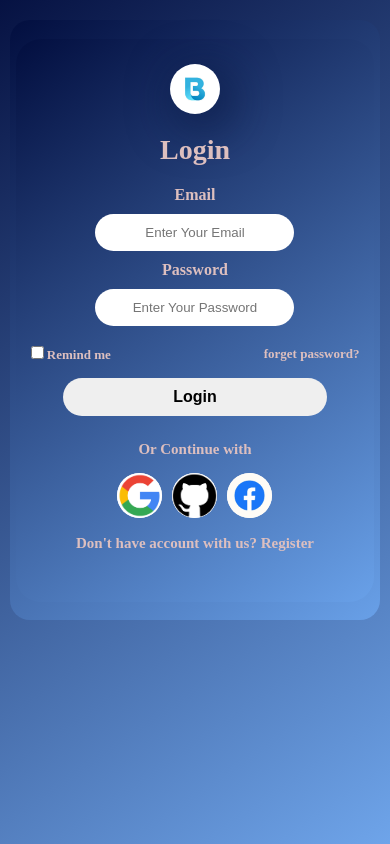
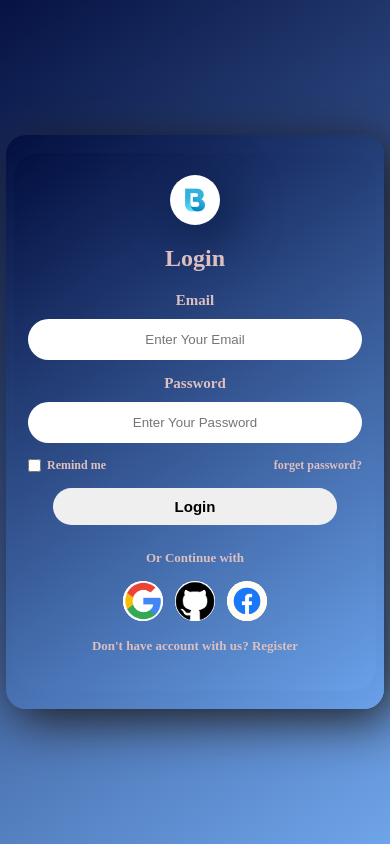
Before and after one commit to bala1868/loginpage-ui, a plain HTML site: page index.html in a window 390 px wide. Drawn offline with Linux system fonts and the light colour scheme.

Commit message:
Update responsive login page

```diff
--- a/index.css
+++ b/index.css
@@ -1,367 +1,272 @@
-  *{
+* {
   margin: 0;
   padding: 0;
   box-sizing: border-box;
 }
-         body{
+
+body {
   min-height: 100vh;
-            background: linear-gradient(145deg,rgba(2, 14, 63, 0.986),rgba(105, 161, 233, 0.966));
-
+  min-height: 100dvh;
+  display: flex;
+  align-items: center;
+  justify-content: center;
+  padding: 16px;
+  overflow-x: hidden;
+  background: linear-gradient(145deg, rgba(2, 14, 63, 0.986), rgba(105, 161, 233, 0.966));
 }
 
-         .login-page-container
-         {
-            margin: 60px auto 60px ;
-            background: linear-gradient(145deg,rgba(2, 14, 63, 0.986),rgba(105, 161, 233, 0.966));
-            width: 500px;
-            height:650px;
+img {
+  max-width: 100%;
+  display: block;
+}
+
+.login-page-container {
+  width: 100%;
+  max-width: 500px;
+  padding: 40px 20px;
   display: flex;
   align-items: center;
   justify-content: center;
   border-radius: 20px;
-            text-align: center;
+  background: linear-gradient(145deg, rgba(2, 14, 63, 0.986), rgba(105, 161, 233, 0.966));
+  box-shadow: 8px 10px 50px rgb(29, 25, 25);
 }
-           .login-page-container::after{
-            content: "";
-            background-color: rgba(8, 8, 8, 0.219);
+
+
+.login-form-container {
   width: 100%;
-            height: 100%;
-            border-radius: inherit;
-            box-shadow: 8px 10px 50px rgb(29, 25, 25);
-
-           }
-         .login-form-container{
-            background: linear-gradient(145deg,rgba(2, 14, 63, 0.986),rgba(105, 161, 233, 0.966));
-            margin :20px;
+  max-width: 400px;
+  padding: 30px 24px;
   display: flex;
-            width: 400px;
-            height: fit-content;
-            position: absolute;
-            border-radius: 25px;
   flex-direction: column;
   align-items: center;
+  border-radius: 25px;
   color: white;
-            /* justify-content: center; */
+  background: linear-gradient(145deg, rgba(2, 14, 63, 0.986), rgba(105, 161, 233, 0.966));
 }
-        .logo{
+
+.logo {
   width: 50px;
   height: 50px;
   border-radius: 50%;
-            align-items: center;
   margin-bottom: 20px;
   transition: 0.6s;
   box-shadow: 8px 10px 50px rgb(8, 23, 65);
 }
-        .logo img{
+
+.logo img {
   width: 100%;
   height: 100%;
   border-radius: inherit;
   object-fit: cover;
 }
-        .logo:hover{
+
+.logo:hover {
   transform: rotate(360deg);
-            box-shadow:none;
+  box-shadow: none;
 }
-        .login-form-container h1{
-            text-align: left;
-            font-weight: 32px;
+
+.login-form-container h1 {
+  font-size: 32px;
+  font-weight: bold;
   margin-bottom: 25px;
-            font-weight: bold;
   color: rgb(221, 191, 191);
+}
 
-        }
-        form
-        {
+
+.login-form {
+  width: 100%;
   display: flex;
   flex-direction: column;
-            align-items: center;
-            justify-content: center;
+  align-items: stretch;
   text-align: center;
-            margin-bottom: 20px;
 }
-        .login-form label{
+
+.login-form > label {
   color: rgb(221, 191, 191);
-            text-align: center;
   font-size: 18px;
   font-weight: bold;
   margin-bottom: 10px;
   text-transform: capitalize;
 }
-        .login-form input{
+
+.login-form input[type="email"],
+.login-form input[type="password"] {
+  width: 100%;
+  padding: 10px;
+  margin-bottom: 15px;
   text-align: center;
-             border: 1px solid transparent;
-             padding: 10px;
-             width: 150%;
-             margin-bottom: 10px;
+  border: 3px solid transparent;
   border-radius: 25px;
-              color: rgb(22, 21, 21);
+  color: black;
 }
-        .login-form input:last-child{
-            margin-bottom: 0px;
-        }
-        .login-form input:focus {
-          border: 3px solid rgb(54, 88, 226);
+
+.login-form input[type="email"]:focus,
+.login-form input[type="password"]:focus {
+  border-color: rgb(54, 88, 226);
   outline: none;
 }
 
-            .options{
+/* Options row */
+.options {
+  width: 100%;
   display: flex;
+  align-items: center;
   justify-content: space-between;
-                gap: 40px;
-                margin-bottom:15px ;
+  flex-wrap: wrap;
+  gap: 10px 20px;
+  margin-bottom: 15px;
   font-size: 16px;
   font-weight: bold;
   color: rgb(221, 191, 191);
+}
 
+.options label {
+  display: flex;
+  align-items: center;
+  gap: 6px;
+  cursor: pointer;
 }
-            .options a{
-                text-decoration: none;
-                 color: rgb(221, 191, 191);
+
+.options input[type="checkbox"] {
+  width: auto;
+  margin: 0;
 }
-            .options a:hover{
-                text-decoration: underline;
-            }
-            .login-btn{
-                width: 70%;
-                height: fit-content;
-                border-radius: 25px;
-                outline: none;
-                padding: 12px;
-                border: none;
-                font-size: 18px;
-                font-weight: bold;
-                transition: .5s;
-                margin-bottom: 10px;
-            }
-            .login-btn:hover{
-                color: white;
-                background-color: rgb(21, 36, 241);
-                transform: translatey(-12px);
-            }
-            .others{
-                display: flex;
-                flex-direction: column;
-                margin: 10px;
-            }
-            .others p{
-                font-size: 18px;
-                padding: 5px;
-                margin-bottom: 10px;
-                font-weight: bold;
-                color: rgb(221, 191, 191);
-            }
-            .social-logo{
-             display: flex;
-             gap: 10px;
-             justify-content: space-between;
-            }
-            .social-icon{
-                width: 50px;
-                height: 50px;
-                border-radius: 50%;
-                background-color: white;
-                text-align: center;
-                margin-bottom: 12px;
-            }
-            .social-icon img{
-                width: 100%;
-                height: 100%;
-                border-radius: inherit;
-                object-fit: cover;
-                text-align: center;
-                color: black;
-            }
-            .others p a{
-                font-weight: bold;
+
+.options a {
   color: rgb(221, 191, 191);
   text-decoration: none;
 }
-            .others p a:hover{
+
+.options a:hover {
+  text-decoration: underline;
+}
+
+
+.login-btn {
+  align-self: center;
+  width: 70%;
+  min-width: 140px;
+  padding: 12px;
+  border: none;
+  border-radius: 25px;
+  outline: none;
+  font-size: 18px;
+  font-weight: bold;
+  cursor: pointer;
+  transition: 0.5s;
+  margin-bottom: 10px;
+}
+
+.login-btn:hover {
+  color: white;
+  background-color: rgb(21, 36, 241);
+  transform: translateY(-6px);
+}
+
+.others {
+  width: 100%;
+  display: flex;
+  flex-direction: column;
+  align-items: center;
+  margin: 10px 0 0;
+}
+
+.others p {
+  font-size: 18px;
+  font-weight: bold;
+  padding: 5px;
+  margin-bottom: 10px;
+  text-align: center;
+  color: rgb(221, 191, 191);
+}
+
+.others p a {
+  color: rgb(221, 191, 191);
+  text-decoration: none;
+}
+
+.others p a:hover {
   color: blue;
   text-decoration: underline;
 }
 
-            .login-form input[type="email"],
- .login-form input[type="password"] {
-    color: black;
-}
-            @media (max-width: 600px) {
-
-    body {
-        padding: 20px 10px;
+.social-logo {
+  width: 100%;
+  display: flex;
+  justify-content: center;
+  flex-wrap: wrap;
+  gap: 12px;
+  margin-bottom: 12px;
 }
 
-    .login-page-container {
-        width: 100%;
-        height: auto;
-        min-height: 650px;
-        margin: 20px auto;
+.social-icon {
+  width: 50px;
+  height: 50px;
+  flex-shrink: 0;
+  border-radius: 50%;
+  background-color: white;
+  overflow: hidden;
 }
 
-    .login-form-container {
-        width: 90%;
-        height: auto;
-        min-height: 570px;
-        margin: 15px;
-        padding: 30px 20px;
-    }
-
-    .login-form input {
+.social-icon img {
   width: 100%;
-    }
-
-    .options {
-        width: 100%;
-        gap: 15px;
-        font-size: 14px;
-    }
-
-    .login-btn {
-        width: 70%;
-    }
-
-    .others {
-        width: 100%;
-    }
-
-    .social-logo {
-        justify-content: center;
-        gap: 15px;
-    }
+  height: 100%;
+  object-fit: cover;
 }
 
 
-@media (max-width: 450px) {
+@media (max-width: 600px) {
+  body { padding: 10px; }
 
-    body {
-        padding: 10px;
+  .login-page-container { padding: 25px 12px; }
+
+  .login-form-container { padding: 25px 18px; }
+
+  .login-form-container h1 { font-size: 28px; margin-bottom: 20px; }
+
+  .login-form > label { font-size: 16px; }
+
+  .options { font-size: 14px; }
+
+  .login-btn { width: 75%; font-size: 16px; padding: 11px; }
+
+  .others p { font-size: 15px; }
+
+  .social-icon { width: 45px; height: 45px; }
 }
 
-    .login-page-container {
-        width: 100%;
-        min-height: 600px;
-        margin: 10px auto;
-        border-radius: 20px;
+@media (max-width: 400px) {
+  body { padding: 6px; }
+
+  .login-page-container { padding: 18px 8px; }
+
+  .login-form-container { padding: 22px 14px; }
+
+  .login-form-container h1 { font-size: 24px; }
+
+  .login-form > label { font-size: 15px; }
+
+  .options { font-size: 12px; gap: 8px 12px; }
+
+  .login-btn { width: 85%; font-size: 15px; padding: 10px; }
+
+  .others p { font-size: 13px; }
+
+  .social-icon { width: 40px; height: 40px; }
 }
 
-    .login-form-container {
-        width: 92%;
-        min-height: 540px;
-        margin: 10px;
-        padding: 25px 15px;
-        border-radius: 25px;
+@media (max-width: 320px) {
+  .login-form-container h1 { font-size: 22px; }
+
+  .login-form input[type="email"],
+  .login-form input[type="password"] { font-size: 13px; padding: 9px; }
+
+  .options { font-size: 11px; }
+
+  .login-btn { width: 90%; }
+
+  .social-icon { width: 36px; height: 36px; }
+
+  .others p { font-size: 12px; }
 }
-
-    .login-form-container h1 {
-        font-size: 28px;
-        margin-bottom: 20px;
-    }
-
-    .login-form label {
-        font-size: 16px;
-    }
-
-    .login-form input {
-        width: 100%;
-        padding: 10px;
-    }
-
-    .options {
-        width: 100%;
-        gap: 8px;
-        font-size: 13px;
-    }
-
-    .login-btn {
-        width: 80%;
-        padding: 10px;
-        font-size: 16px;
-    }
-
-    .others p {
-        font-size: 15px;
-    }
-
-    .social-logo {
-        gap: 10px;
-    }
-
-    .social-icon {
-        width: 45px;
-        height: 45px;
-    }
-}
-
-
-@media (max-width: 350px) {
-
-    .login-page-container {
-        min-height: 560px;
-    }
-
-    .login-form-container {
-        width: 95%;
-        min-height: 510px;
-        padding: 20px 10px;
-    }
-
-    .logo {
-        width: 45px;
-        height: 45px;
-    }
-
-    .login-form-container h1 {
-        font-size: 25px;
-    }
-
-    .login-form input {
-        font-size: 13px;
-    }
-
-    .options {
-        font-size: 12px;
-    }
-
-    .login-btn {
-        width: 85%;
-    }
-
-    .social-icon {
-        width: 40px;
-        height: 40px;
-    }
-
-    .others p {
-        font-size: 13px;
-    }
-}
-
-
-@media (min-width: 601px) and (max-width: 900px) {
-
-    .login-page-container {
-        width: 500px;
-        max-width: 90%;
-    }
-
-    .login-form-container {
-        width: 400px;
-        max-width: 90%;
-    }
-
-    .login-form input {
-        width: 150%;
-    }
-}
-
-
-@media (min-width: 901px) {
-
-    .login-page-container {
-        width: 500px;
-    }
-
-    .login-form-container {
-        width: 400px;
-    }
-}
```
Lines whose indentation alone changed are shown as unchanged.
